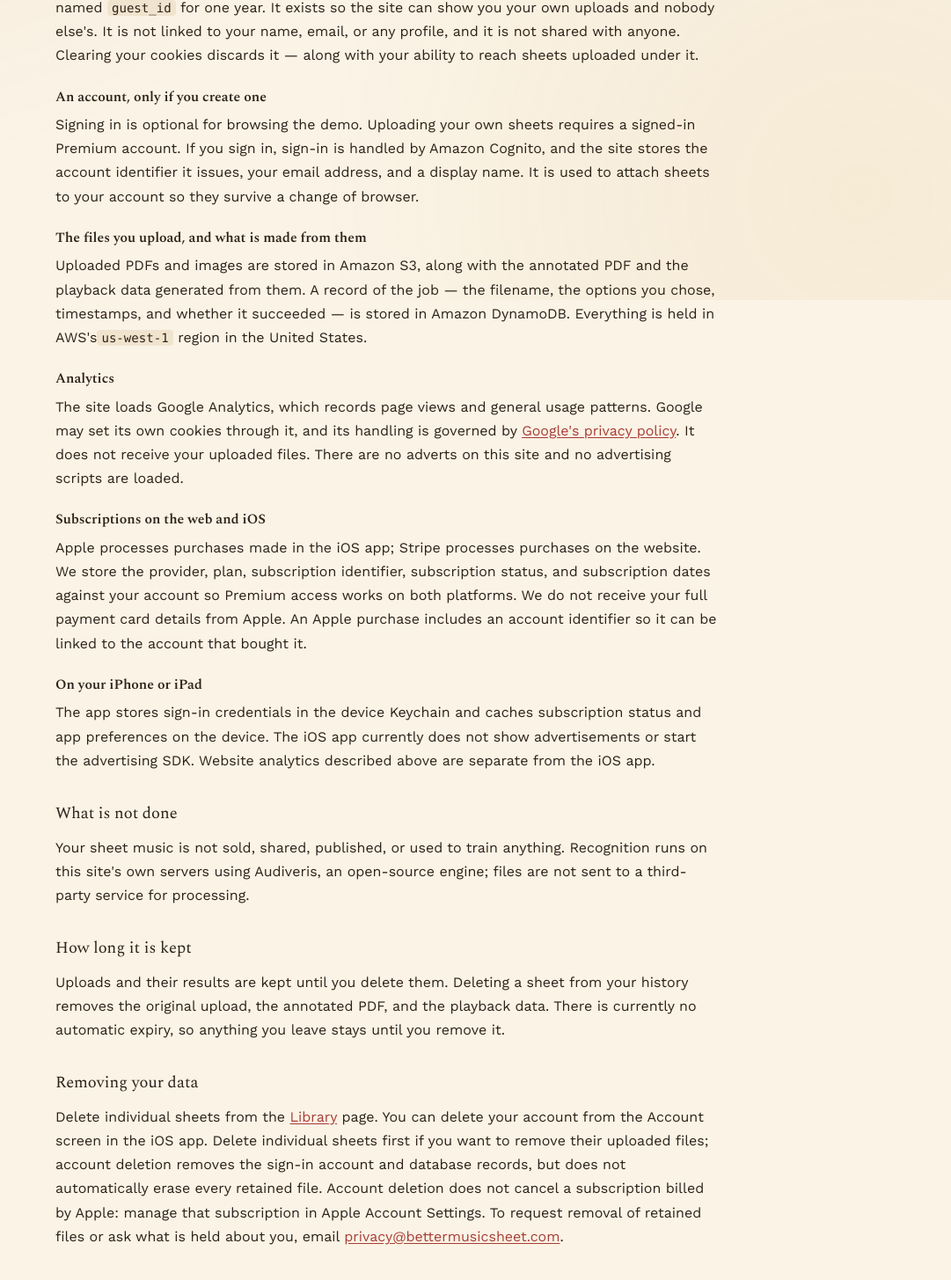
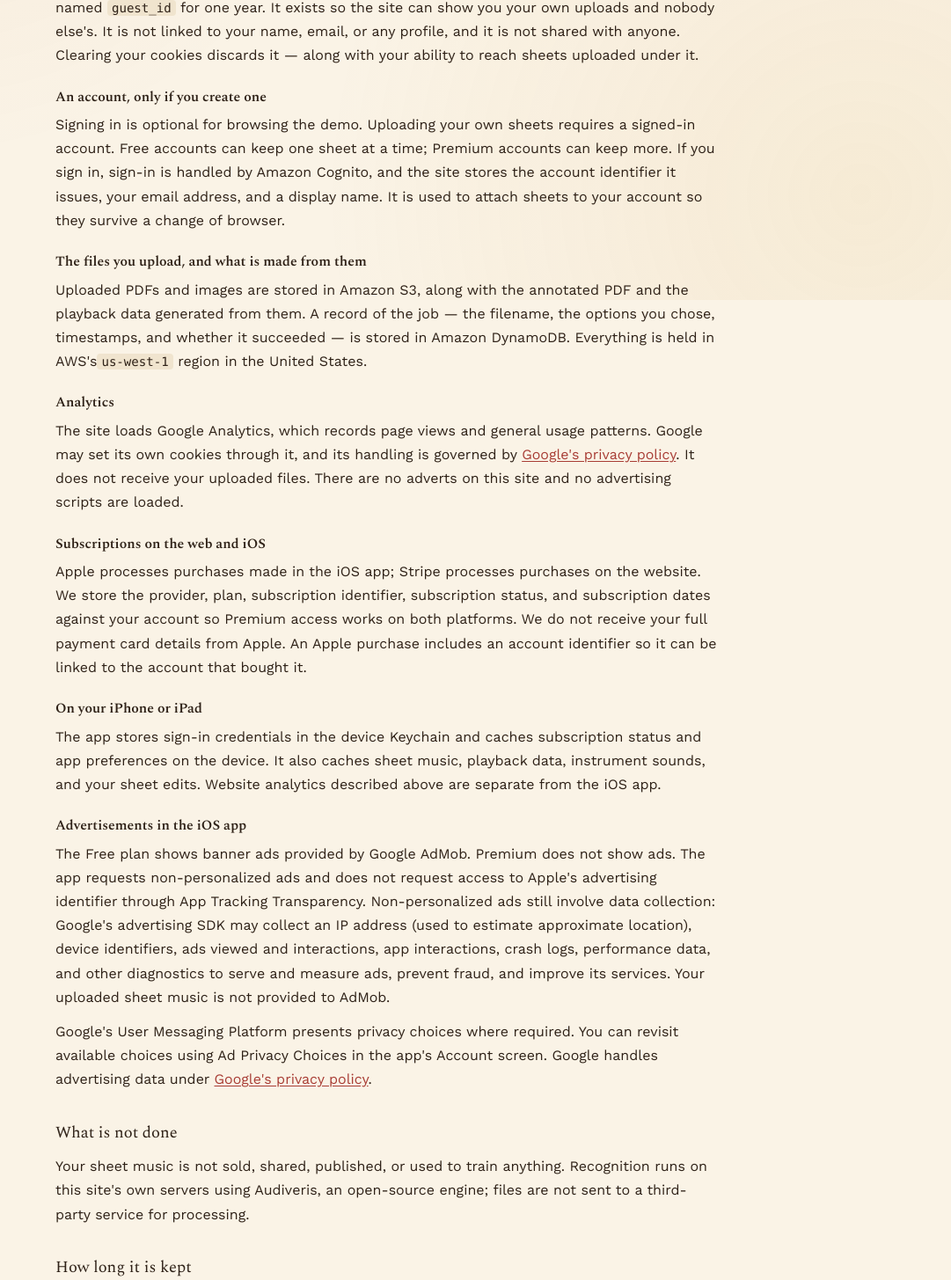
Before and after one commit to tonyxone/BetterMusicSheet, a Next.js app in the folder better_music_sheet_web/: page /privacy in a window 1280 px wide. Shown: the part 459-1914 px from the top of the page at 88% size, without its empty margins (199-1280 px from the left). Built offline with nearby package versions, Linux system fonts and the light colour scheme; no server answers.

Commit message:
Publish iOS advertising privacy disclosures and add web deployment

```diff
--- a/better_music_sheet_web/app/privacy/page.tsx
+++ b/better_music_sheet_web/app/privacy/page.tsx
@@ -14,7 +14,7 @@
         <BackButton />
         <h1 className="serif">Privacy</h1>
       </div>
-      <div className="sub">Last updated 26 September 2026</div>
+      <div className="sub">Last updated 27 September 2026</div>
 
       <p>
         BetterMusicSheet annotates sheet music you upload. This page describes
@@ -37,7 +37,8 @@
       <h3>An account, only if you create one</h3>
       <p>
         Signing in is optional for browsing the demo. Uploading your own sheets
-        requires a signed-in Premium account. If you sign in,
+        requires a signed-in account. Free accounts can keep one sheet at a time;
+        Premium accounts can keep more. If you sign in,
         sign-in is handled by Amazon Cognito, and the site stores the account
         identifier it issues, your email address, and a display name. It is used
         to attach sheets to your account so they survive a change of browser.
@@ -77,9 +78,31 @@
       <h3>On your iPhone or iPad</h3>
       <p>
         The app stores sign-in credentials in the device Keychain and caches
-        subscription status and app preferences on the device. The iOS app
-        currently does not show advertisements or start the advertising SDK.
+        subscription status and app preferences on the device. It also caches
+        sheet music, playback data, instrument sounds, and your sheet edits.
         Website analytics described above are separate from the iOS app.
+      </p>
+
+      <h3>Advertisements in the iOS app</h3>
+      <p>
+        The Free plan shows banner ads provided by Google AdMob. Premium does
+        not show ads. The app requests non-personalized ads and does not request
+        access to Apple&apos;s advertising identifier through App Tracking
+        Transparency. Non-personalized ads still involve data collection:
+        Google&apos;s advertising SDK may collect an IP address (used to estimate
+        approximate location), device identifiers, ads viewed and interactions,
+        app interactions, crash logs, performance data, and other diagnostics
+        to serve and measure ads, prevent fraud, and improve its services. Your
+        uploaded sheet music is not provided to AdMob.
+      </p>
+      <p>
+        Google&apos;s User Messaging Platform presents privacy choices where
+        required. You can revisit available choices using Ad Privacy Choices
+        in the app&apos;s Account screen. Google handles advertising data under{" "}
+        <a href="https://policies.google.com/privacy" target="_blank" rel="noreferrer noopener">
+          Google&apos;s privacy policy
+        </a>
+        .
       </p>
 
       <h2>What is not done</h2>
```
